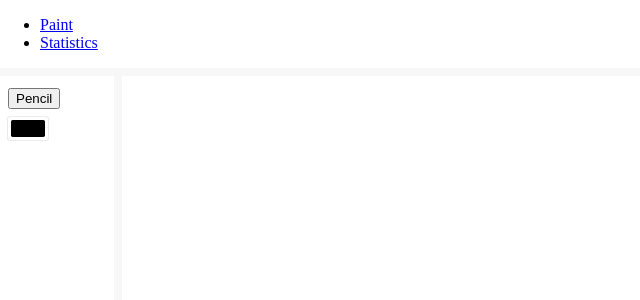
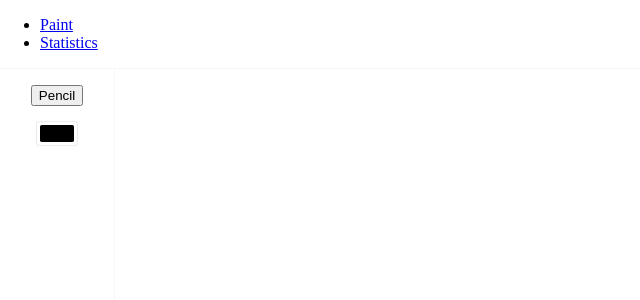
Before and after one commit to scottwarren/paint, a React (Create React App) app: page / in a window 1280 px wide. Shown: the top 300 px of the page, without its empty margins (0-640 px from the left). Built offline with nearby package versions, Linux system fonts and the light colour scheme.

Commit message:
Chore: Minor improvements to the design of the painting app

```diff
--- a/src/pages/Paint.tsx
+++ b/src/pages/Paint.tsx
@@ -14,21 +14,22 @@ const DEFAULT_RGBA = {
 
 const Container = styled.div`
   display: flex;
-  border-top: solid 0.5em hsl(0, 0%, 97%);
-  border-bottom: solid 0.5em hsl(0, 0%, 97%);
+  border-top: solid 0.1em hsl(0, 0%, 97%);
+  border-bottom: solid 0.1em hsl(0, 0%, 97%);
 `;
 
 const ToolbarContainer = styled.div`
   width: 6.25em;
-  border-right: solid 0.5em hsl(0, 0%, 97%);
+  border-right: solid 0.1em hsl(0, 0%, 97%);
   padding: 0.5em;
 
   display: flex;
   flex-direction: column;
+  align-items: center;
 `;
 
 const ToolbarRow = styled.div`
-  margin: 0.25em 0;
+  margin: 0.5em 0;
 `;
 
 const CanvasContainer = styled.div`
```
